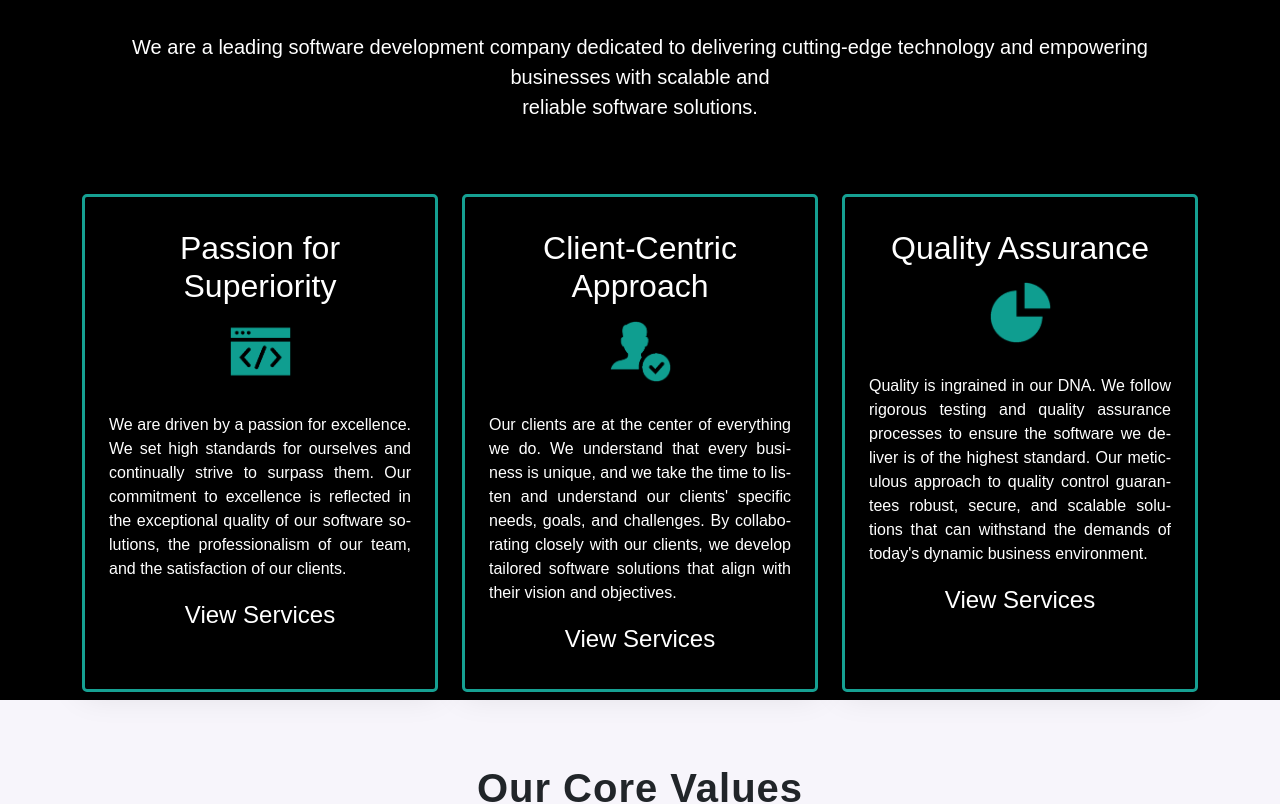
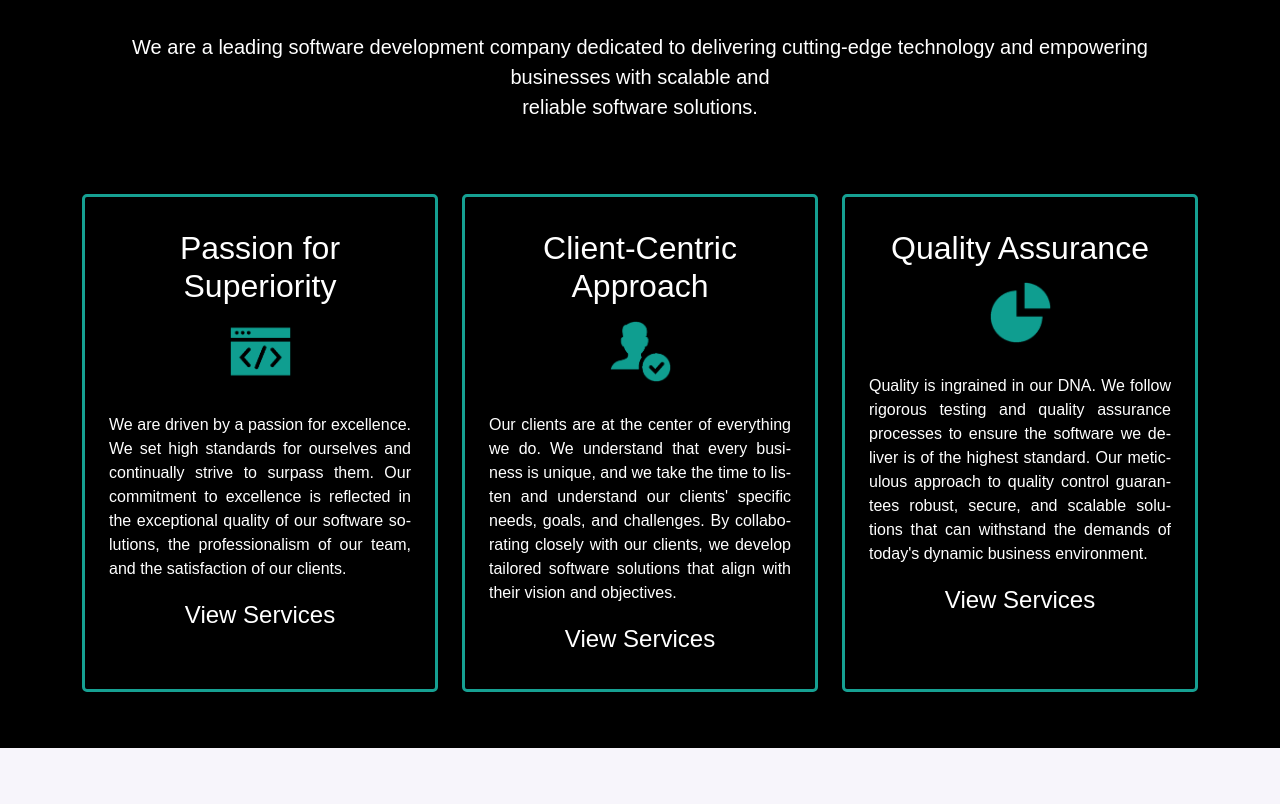
Before and after one commit to AhmadHussain921/techwebsite, a React (Create React App) app: page /about in a window 1280 px wide. Shown: the part 880-1684 px from the top of the page. Built offline with nearby package versions, Linux system fonts and the light colour scheme.

Commit message:
minor fix in spacing

```diff
--- a/src/components/AboutComponent/AboutSer.jsx
+++ b/src/components/AboutComponent/AboutSer.jsx
@@ -40,7 +40,7 @@ const AboutSer = () => {
   return (
     <>
       <Wrapper bg="#000">
-        <div className="container pt-5">
+        <div className="container pt-5 ">
           <div className="d-flex justify-content-center">
             <div className="mm" data-aos="fade-down">
               <Wrapper
@@ -66,9 +66,9 @@ const AboutSer = () => {
           </div>
         </div>
       </Wrapper>
-      <Wrapper width="100%" bg="#000" className="d-grid">
+      <Wrapper width="100%" bg="#000" className="d-grid pb-5">
         <Wrapper pt="1rem" className="container row-ser">
-          <Row className=" pt-5">
+          <Row className=" pt-5 ">
             {CardData.map((val, index) => {
               return (
                 <>
--- a/src/components/Common/Hero.jsx
+++ b/src/components/Common/Hero.jsx
@@ -20,7 +20,6 @@ const Hero = (props) => {
         <Wrapper height="90vh" className="container d-flex align-items-center">
           <div className={`wrapper ${props.extra !== "" ? "pt-5" : "pt-1"}`}>
             <Wrapper
-              fontFamily="Arial, sans-serif"
               color="white"
               size="25px"
               ls="3px"
@@ -57,6 +56,7 @@ const Hero = (props) => {
                   data-aos="zoom-in"
                   bg={isResponsive ? "#16a092" : "transparent"}
                   className="fs-5 rounded text-white mt-4"
+
                 >
                   Get in touch
                 </PrimaryBtn>
```
